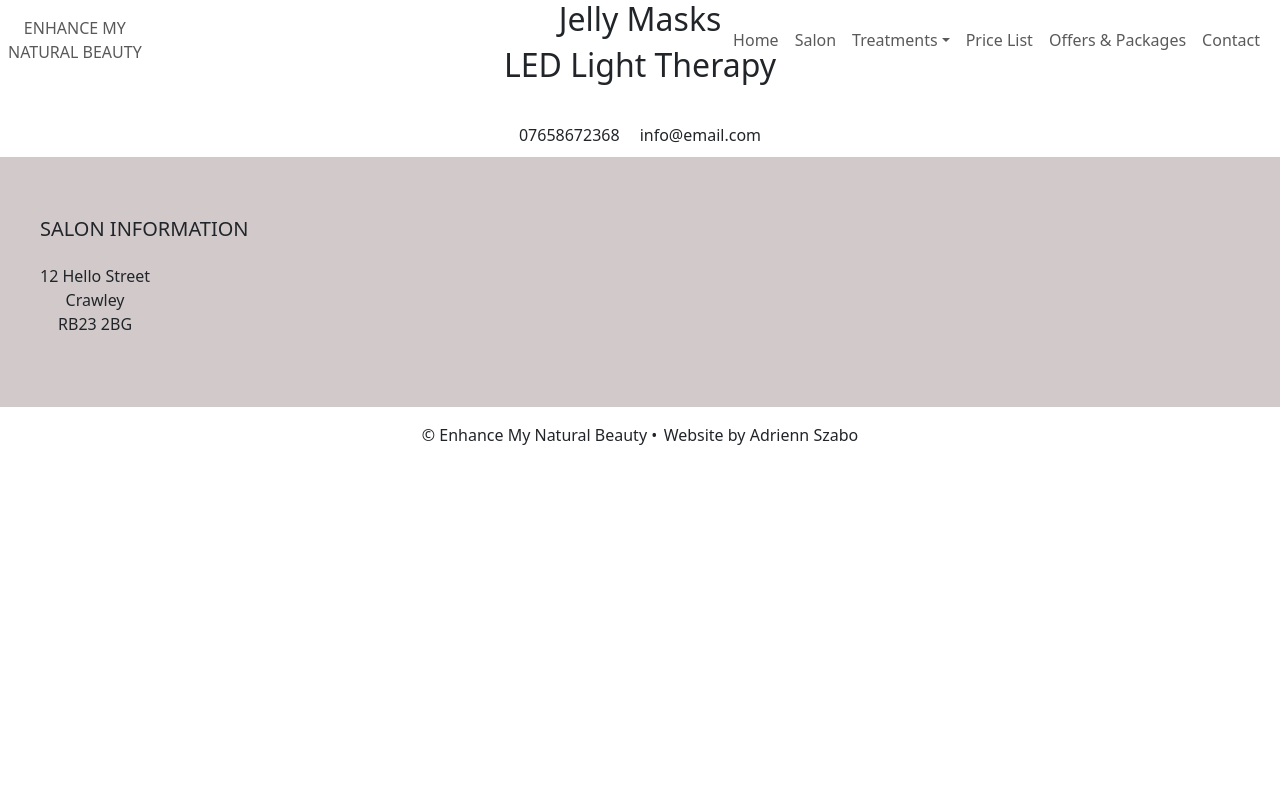
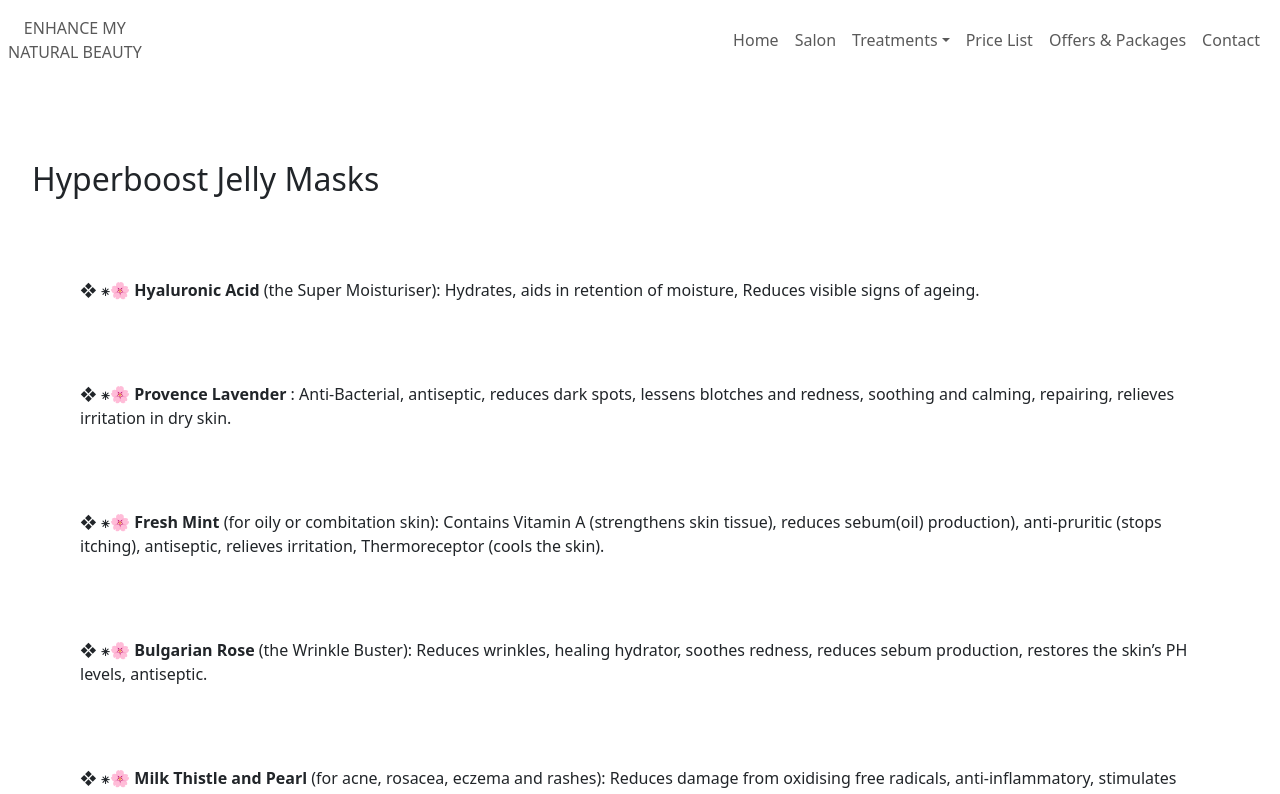
Before and after one commit to aszab1/beauty-page, a React (Vite) app: page /additional-treatments in a window 1280 px wide. Shown: the top 794 px of the page. Built offline with nearby package versions, Linux system fonts and the light colour scheme.

Commit message:
added Jelly Mask info under AddTreatments component which I will change to a single J.M comp

```diff
--- a/src/components/AddTreatments.jsx
+++ b/src/components/AddTreatments.jsx
@@ -1,9 +1,21 @@
+import { products } from "./Products"
 
 export default function AddTreatments(){
 
+  const jellies = products.filter(product => product.name == 'HYPERBOOST JELLY MASKS')
+
   return(
+
+
     <>
-    <h2>Jelly Masks</h2>
+    <div className="jelly-info">
+    <h2 className="jelly-h2">Hyperboost Jelly Masks</h2>
+    </div>
+    {jellies.map((product, index) => (
+      <div key={index} className="product-info">
+      <p>❖ ⁕🌸 <strong>{product.product}</strong> {product.addinfo}: {product.description }</p>
+    </div>
+    ))}
     <h2>LED Light Therapy</h2>
     </>
   )
--- a/src/components/Microneedling.jsx
+++ b/src/components/Microneedling.jsx
@@ -20,8 +20,8 @@ export default function Microneedling(){
 
     {formattedProducts.map((product, index) => (
       <div key={index} className="product-info">
-      <h4>Microneedling {product.product}</h4>
-        <p>{product.description}</p>
+      <h5>Microneedling {product.product}</h5>
+      {product.description && <p dangerouslySetInnerHTML={{ __html: product.description }}></p>}
     </div>
     ))}
 
--- a/src/components/Nav.jsx
+++ b/src/components/Nav.jsx
@@ -38,7 +38,7 @@ export default function NavBar() {
         <NavDropdown.Item as={Link} to='/additional-treatments'>Additional Treatments</NavDropdown.Item>
 
       </NavDropdown>
-            <Nav.Link as={Link} to='/prices'>Price List</Nav.Link>
+            <Nav.Link as={Link} to='/price-list'>Price List</Nav.Link>
             <Nav.Link as={Link} to='offers-packages'>Offers &amp; Packages</Nav.Link>
             <Nav.Link as={Link} to='/contact'>Contact</Nav.Link>
 
--- a/src/components/Products.jsx
+++ b/src/components/Products.jsx
@@ -3,39 +3,37 @@ export const products = [
   { name: 'MICRONEEDLING', product: 'With Basic Serum (Hyaluronic Acid, Vitamin C, Vitamin Cocktail)', price: '£120' },
   { name: 'MICRONEEDLING', product: 'Add LED Light Therapy', price: '£25' },
   { name: 'MICRONEEDLING', product: 'Add Hyperboost Jelly Mask', price: '£15' },
-    { name: 'MICRONEEDLING', product: 'With INFINI Premium Meso BTX', price: '£175', description: 'This is a soft lifting complex with hyaluronic acid and Argireline. A Tox without Toxin. An advanced cocktail to combat facial wrinkles and signs of skin ageing. A perfectly balanced combination of hyaluronic acid and argireline prevents the formation of new expressive wrinkles and reduces and stops the deepening of existing wrinkles, giving a spectacular smoothing effect. BTX is an effective stimulator of collagen and elastin synthesis and a stimulator of tissue restructuring. Its main action is muscle hydration of the skin, thanks to which the face regains its youthful contours and appears visibly smoother.' },
-    { name: 'MICRONEEDLING', product: 'With INFINI Premium Meso Whitening Max', price: '£175', description: 'This is an innovative formula designed for skin depigmentation and whitening. Enables healthy glow restoration but also leaves it in perfect tone and condition. In order to obtain the desired effects, 4-8 sessions recommended every 10-14 days.' },
-    { name: 'MICRONEEDLING', product: 'With Glutanex Glow', price: '£175', description: 'GLUTANEX GLOW is a professional solution for instant brightening, instant tone brightening, pore tightening, and skin regeneration. The combination of Glutathione and PDRN brings up the healthy glow from the inner layers of skin.'},
-    {name: 'MICRONEEDLING', product: 'With Bella Dama Revital Lifting for Face and Neck', price: '£185'},
-    {name: 'MICRONEEDLING', product: 'With Bella Dama BellaFace Plus Skin Rejuvenation', price: '£185'},
-    // const masks = [
-    { name: 'HYPERBOOST JELLY MASKS', product: 'Hyaluronic Acid', price: '£15', description: 'Hydrates, aids in retention of moisture, Reduces visible signs of ageing.' },
-    { name: 'HYPERBOOST JELLY MASKS', product: 'Provence Lavender', price: '£15', description: 'Anti-Bacterial, antiseptic, reduces dark spots, lessens blotches and redness, soothing and calming, repairing, relieves irritation in dry skin.' },
-    { name: 'HYPERBOOST JELLY MASKS', product: 'Fresh Mint', price: '£15', description: 'Contains Vitamin A (strengthens skin tissue), reduces sebum(oil) production), anti-pruritic (stops itching), antiseptic, relieves irritation, Thermoreceptor (cools the skin).' },
-    { name: 'HYPERBOOST JELLY MASKS', product: 'Bulgarian Rose', price: '£15', description: 'Reduces wrinkles, healing hydrator, soothes redness, reduces sebum production, restores the skin’s PH levels, antiseptic.' },
-    { name: 'HYPERBOOST JELLY MASKS', product: 'Milk Thistle and Pearl', price: '£15', description: 'Reduces damage from oxidising free radicals, anti-inflammatory, stimulates fibroblasts to accelerate healing in the skin, reduces the activation of Tyrosinase (an enzyme that causes the production of melanin) without this enzyme the skin appears more luminous.' },
-    { name: 'HYPERBOOST JELLY MASKS', product: 'Bamboo Charcoal', price: '£15', description: 'Shrink pores and deeply cleanses. Draws bacteria, synthetic chemicals & dirt out from the skin’s surface, fights acne, improves skin’s texture, removes dead skin cells, protects damage to DNA due to its anti-oxidant & lipid barrier functions, protects epidermal tissues.' },
-    { name: 'HYPERBOOST JELLY MASKS', product: 'Luxury 24K Gold', price: '£15', description: 'Anti-ageing, antioxidant, illuminates dull skin, brightens the complexion, tightens loose sagging skin, reduces wrinkles, improves skin texture, protects against damage, increases skin elasticity, reduces spots and blemishes.' },
-    { name: 'HYPERBOOST JELLY MASKS', product: 'Tea Tree', price: '£15', description: 'Antiseptic, anti-inflammatory, soothes irritated skin, reduces redness and swelling, calms spots and boils, after-sun repair.' },
-    { name: 'HYPERBOOST JELLY MASKS', product: 'Lemon', price: '£15', description: 'Evens out skin tone, astringent, anti-microbial, closes pores, lightens skin blemishes, evens out hyperpigmentation.' },
-    { name: 'HYPERBOOST JELLY MASKS', product: 'Cherry', price: '£15', description: 'Reduces inflammation, tackles oxidative damage which leads to ageing, proven to soothe the skin, brightening.' },
-    { name: 'HYPERBOOST JELLY MASKS', product: 'Kiwi', price: '£15', description: 'Controls excess sebum, combats free radicals, contains Vitamin E(aids regeneration of new skin cells), protects against UV damage, rich in Vitamin C & Amino acids, cools and soothes, cleanser, reduces dark circles under the eyes, brightening.' },
-    { name: 'HYPERBOOST JELLY MASKS', product: 'CBD 1000MG', price: '£15', description: 'Treats mild skin irritation, reduces scar tissue and stretch marks, psoriasis, therapeutic agent for treatment of acne, sebostatic agent (regulates over production of sebum in the skin), calming.' },
-    { name: 'HYPERBOOST JELLY MASKS', product: 'Vampire PLLA (POLY-L-LACTIC ACID) Infusion', price: '£15', description: 'Boosts the regeneration of collagen, gradually increases skin thickness for a smoother appearance, enhances facial volume and skin thickness that is lost with ageing.' },
-    { name: 'HYPERBOOST JELLY MASKS', product: 'Belgium Cacao', price: '£15', description: 'Returns vigour to dry and aged skin, increases skin energy for a glowy appearance, smoothes skin leaving it radiant and velvety soft, promotes a younger looking and translucent complexion.' },
-    { name: 'HYPERBOOST JELLY MASKS', product: 'Collagen', price: '£15', description: 'Reduces fine lines and wrinkles, stimulates skin cells, amplifies Collagen production, firming.' },
+  { name: 'MICRONEEDLING', product: 'With INFINI Premium Meso BTX', price: '£175', description: 'This is a soft lifting complex with hyaluronic acid and Argireline. A Tox without Toxin. <br />An advanced cocktail to combat facial wrinkles and signs of skin ageing. A perfectly balanced combination of hyaluronic acid and argireline prevents the formation of new expressive wrinkles and reduces and stops the deepening of existing wrinkles, giving a spectacular smoothing effect. BTX is an effective stimulator of collagen and elastin synthesis and a stimulator of tissue restructuring. Its main action is muscle hydration of the skin, thanks to which the face regains its youthful contours and appears visibly smoother.' },
+  { name: 'MICRONEEDLING', product: 'With INFINI Premium Meso Whitening Max', price: '£175', description: 'This is an innovative formula designed for skin depigmentation and whitening. Enables healthy glow restoration but also leaves it in perfect tone and condition. <br /> In order to obtain the desired effects, 4-8 sessions recommended every 10-14 days.' },
+  { name: 'MICRONEEDLING', product: 'With Glutanex Glow', price: '£175', description: 'GLUTANEX GLOW is a professional solution for instant brightening, instant tone brightening, pore tightening, and skin regeneration. The combination of Glutathione and PDRN brings up the healthy glow from the inner layers of skin.' },
+  { name: 'MICRONEEDLING', product: 'With Bella Dama Revital Lifting for Face and Neck', price: '£185' },
+  { name: 'MICRONEEDLING', product: 'With Bella Dama BellaFace Plus Skin Rejuvenation', price: '£185' },
 
-
-    // const peel = [
-      { name: 'CHEMICAL PEEL', product: 'INFINI Premium BioAgePeel (First Session)', price: '£8', description: 'Innovative, medical chemical stimulator based on trichloroacetic, kojic and mandelic acid. Recommended 4 to 6 sessions 2 weeks apart' },
-      { name: 'CHEMICAL PEEL', product: 'INFINI Premium BioAgePeel', price: '£45'},
-
-    // const skinBoosters = [
   { name: 'SKIN BOOSTERS', type: 'FACE', product: 'PROFHILO H + L', price: '£280', description: 'Profhilo is an injectable anti-ageing treatment made from hyaluronic acid for skin that is losing its elasticity and firmness with age. It can be used on the face, neck, décolleté, arms, hands and knees, or any part of your body where the skin shows visible signs of ageing.' },
   { name: 'SKIN BOOSTERS', type: 'FACE', product: 'PROFHILO Haenkenium Antioxidant Cream 50 ml', price: '£50', description: 'This is so much more than just a moisturiser - this is a topical cream that provides immediate skin hydration, natural antioxidant protection and long term accumulative skin rejuvenation results.<br/>Combining a patented Hyaluronic Acid with Salvia Haenkei extract, this multitasking complex protects, restores and improves skin cell health within one skincare product.<br/>Recommended to use in conjunction with the Profhilo treatment for optimum and lasting results.' },
   { name: 'SKIN BOOSTERS', type: 'FACE', product: 'Revs PRO32', price: '£230', description: 'This is an incredible new 64mg skin booster 32mg high molecular weight HA and 32mg low molecular weight HA.<br/>INJECTION POINTS: 5 point injection each side of the face 0.2ml per injection point.<br/>Recommended minimum of 2 sessions booked 4 weeks apart then a top once a year (differs from one person to another based on age and skin’s needs).<br/>You can discuss the above with your therapist during your consultation.Discount available when purchased as a package, ask your therapist' },
   { name: 'SKIN BOOSTERS', type: 'FACE', product: 'Toskani TKN HA 3', price: '£250', description: 'Toskani TKN HA 3 is an injectable bio-revitaliser composed of 9mg/ml of non-cross linked hyaluronic acid. It has the highest molecular weight in the market (3.000 kDa), that is, the most similar to the skin physiological one. Having a larger molecule, its degradation is slower and its effects last longer providing a filler effect.<br/>Suitable for face, neck, décolleté and hands.' },
   { name: 'SKIN BOOSTERS', type: 'FACE', product: 'INFINI Premium Aquabooster', price: '£200', description: 'This is an innovative bio-revitalising skin booster which actively promotes revitalisation and rejuvenation.<br/>The uniqueness of the product lies in the use of uniquely stabilised hyaluronic acid chains, which not only ensures immediate rejuvenation an hydration of the skin, but also visible improvement in tension and density.<br/>Aquabooster restores natural volume and creates a smoothing effect by using high concentrations of soft cross-linked hyaluronic acid with a slow metabolic process.<br/>INFINI Aquabooster&apos;s unique formulation of high concentration hyaluronic acid ensures in-depth reconstruction of the skin structure and visible effects after just one treatment.' },
   { name: 'SKIN BOOSTERS', type: 'EYES', product: 'Dermaren Lumi Eyes', price: '£TBC', description: '' },
-    { name: 'SKIN BOOSTERS', type: 'EYES', product: 'Ami Eyes', price: '£TBC', description: '' }
+  { name: 'SKIN BOOSTERS', type: 'EYES', product: 'Ami Eyes', price: '£TBC', description: '' },
+
+  { name: 'CHEMICAL PEEL', product: 'INFINI Premium BioAgePeel (First Session)', price: '£8', description: 'Innovative, medical chemical stimulator based on trichloroacetic, kojic and mandelic acid. Recommended 4 to 6 sessions 2 weeks apart' },
+  { name: 'CHEMICAL PEEL', product: 'INFINI Premium BioAgePeel', price: '£45' },
+
+  { name: 'HYPERBOOST JELLY MASKS', product: 'Hyaluronic Acid', addinfo: '(the Super Moisturiser)', price: '£15', description: 'Hydrates, aids in retention of moisture, Reduces visible signs of ageing.' },
+  { name: 'HYPERBOOST JELLY MASKS', product: 'Provence Lavender', addinfo: '', price: '£15', description: 'Anti-Bacterial, antiseptic, reduces dark spots, lessens blotches and redness, soothing and calming, repairing, relieves irritation in dry skin.' },
+  { name: 'HYPERBOOST JELLY MASKS', product: 'Fresh Mint', addinfo: '(for oily or combitation skin)', price: '£15', description: 'Contains Vitamin A (strengthens skin tissue), reduces sebum(oil) production), anti-pruritic (stops itching), antiseptic, relieves irritation, Thermoreceptor (cools the skin).' },
+  { name: 'HYPERBOOST JELLY MASKS', product: 'Bulgarian Rose', addinfo: '(the Wrinkle Buster)', price: '£15', description: 'Reduces wrinkles, healing hydrator, soothes redness, reduces sebum production, restores the skin’s PH levels, antiseptic.' },
+  { name: 'HYPERBOOST JELLY MASKS', product: 'Milk Thistle and Pearl', addinfo: '(for acne, rosacea, eczema and rashes)', price: '£15', description: 'Reduces damage from oxidising free radicals, anti-inflammatory, stimulates fibroblasts to accelerate healing in the skin, reduces the activation of Tyrosinase (an enzyme that causes the production of melanin) without this enzyme the skin appears more luminous.' },
+  { name: 'HYPERBOOST JELLY MASKS', product: 'Bamboo Charcoal', addinfo: '(with calcium sulphate and potassium for a flawless complexion)', price: '£15', description: 'Shrink pores and deeply cleanses. Draws bacteria, synthetic chemicals & dirt out from the skin’s surface, fights acne, improves skin’s texture, removes dead skin cells, protects damage to DNA due to its anti-oxidant & lipid barrier functions, protects epidermal tissues.' },
+  { name: 'HYPERBOOST JELLY MASKS', product: 'Luxury 24K Gold', addinfo: '(for a healthy, glowing complexion, tightens saggy skin)', price: '£15', description: 'Anti-ageing, antioxidant, illuminates dull skin, brightens the complexion, tightens loose sagging skin, reduces wrinkles, improves skin texture, protects against damage, increases skin elasticity, reduces spots and blemishes.' },
+  { name: 'HYPERBOOST JELLY MASKS', product: 'Tea Tree', addinfo: '(for long standing breakouts and chronic acne)', price: '£15', description: 'Antiseptic, anti-inflammatory, soothes irritated skin, reduces redness and swelling, calms spots and boils, after-sun repair.' },
+  { name: 'HYPERBOOST JELLY MASKS', product: 'Lemon', addinfo: '(for open pores and oily skin, whitening and anti-oxidative)', price: '£15', description: 'Evens out skin tone, astringent, anti-microbial, closes pores, lightens skin blemishes, evens out hyperpigmentation.' },
+  { name: 'HYPERBOOST JELLY MASKS', product: 'Cherry', addinfo: '(the Anti-oxidant Powerhouse)', price: '£15', description: 'Reduces inflammation, tackles oxidative damage which leads to ageing, proven to soothe the skin, brightening.' },
+  { name: 'HYPERBOOST JELLY MASKS', product: 'Kiwi', addinfo: '(delays the signs of ageing)', price: '£15', description: 'Controls excess sebum, combats free radicals, contains Vitamin E(aids regeneration of new skin cells), protects against UV damage, rich in Vitamin C & Amino acids, cools and soothes, cleanser, reduces dark circles under the eyes, brightening.' },
+  { name: 'HYPERBOOST JELLY MASKS', product: 'CBD 1000MG', addinfo: '(for sensitive skin, acne and stretch marks)', price: '£15', description: 'Treats mild skin irritation, reduces scar tissue and stretch marks, psoriasis, therapeutic agent for treatment of acne, sebostatic agent (regulates over production of sebum in the skin), calming.' },
+  { name: 'HYPERBOOST JELLY MASKS', product: 'Vampire PLLA (POLY-L-LACTIC ACID) Infusion', addinfo: '(firming and plumping effect)', price: '£15', description: 'Boosts the regeneration of collagen, gradually increases skin thickness for a smoother appearance, enhances facial volume and skin thickness that is lost with ageing.' },
+  { name: 'HYPERBOOST JELLY MASKS', product: 'Belgium Cacao', addinfo: '(re-invigorating and nourishing)', price: '£15', description: 'Returns vigour to dry and aged skin, increases skin energy for a glowy appearance, smoothes skin leaving it radiant and velvety soft, promotes a younger looking and translucent complexion.' },
+  { name: 'HYPERBOOST JELLY MASKS', product: 'Collagen', addinfo: '(for ageing, mature, dry and dull skin)', price: '£15', description: 'Reduces fine lines and wrinkles, stimulates skin cells, amplifies Collagen production, firming.' },
+
 ]
--- a/src/main.jsx
+++ b/src/main.jsx
@@ -28,7 +28,7 @@ const router = createBrowserRouter([
         element: <Salon />,
       },
       {
-        path: '/prices',
+        path: '/price-list',
         element: <Prices />,
       },
       {
--- a/src/styles/components/Contact.scss
+++ b/src/styles/components/Contact.scss
@@ -33,6 +33,7 @@ input, .textarea {
   margin: 10px;
   padding: 10px;
   border: 0;
+  background-color: whitesmoke;
 
   // background-color: rgb(232, 222, 214, 0.5);
   // border: 1px solid #6D2E46;
--- /dev/null
+++ b/src/styles/components/JellyMasks.scss
@@ -0,0 +1,8 @@
+.jelly-info {
+  margin-top: 10em;
+}
+
+.jelly-h2 {
+  margin: 1em;
+  text-align: left;
+}
--- a/src/styles/components/Microneedling.scss
+++ b/src/styles/components/Microneedling.scss
@@ -1,3 +1,8 @@
 .micro-info {
   margin: 10em;
 }
+
+.product-info {
+  margin: 5em;
+  text-align: left;
+}
--- a/src/styles/main.scss
+++ b/src/styles/main.scss
@@ -3,3 +3,4 @@
 @import './components/Footer.scss';
 @import './components/Prices.scss';
 @import './components/Microneedling.scss';
+@import './components/JellyMasks.scss';
```
Lines whose indentation alone changed are shown as unchanged.
